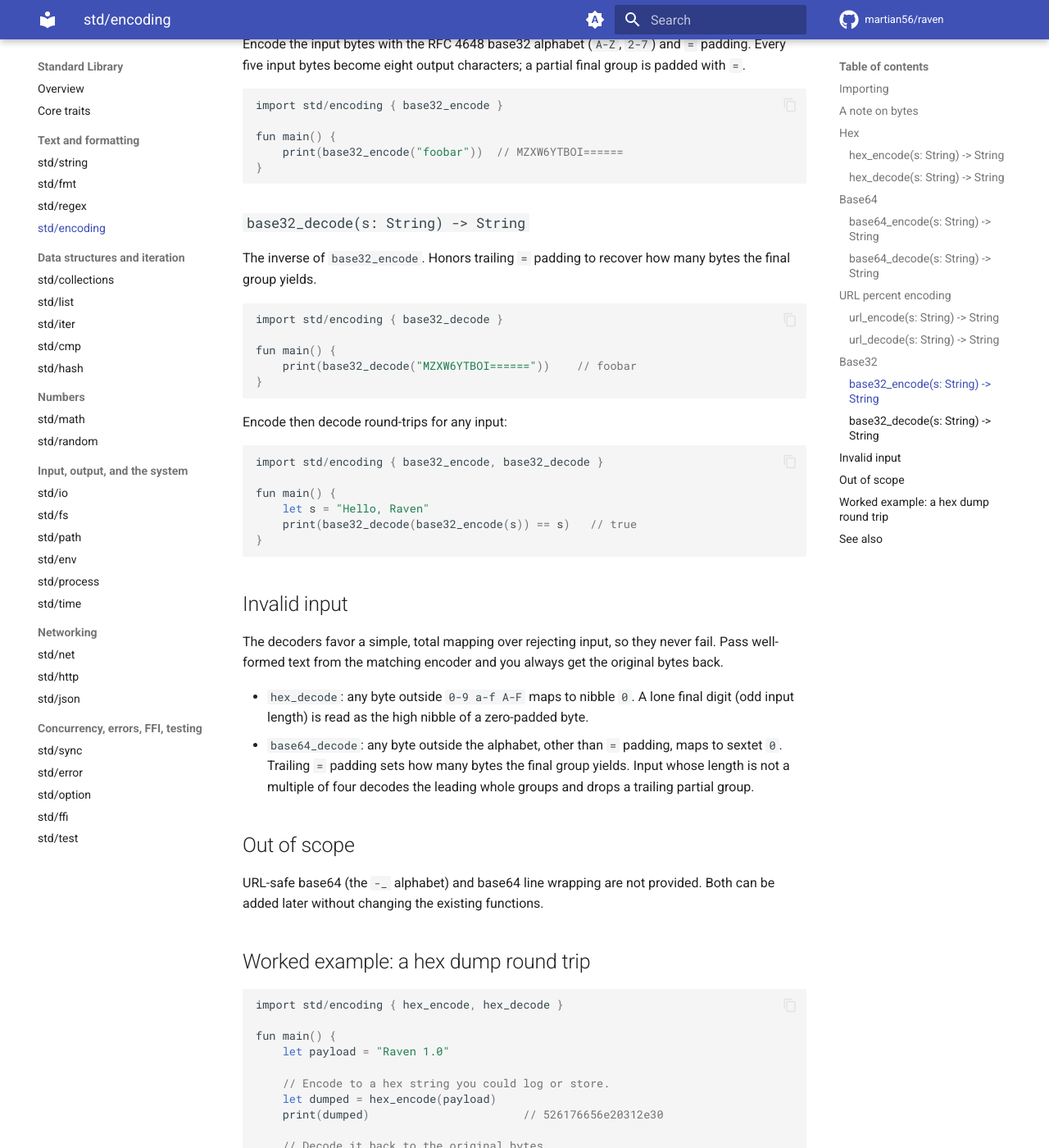
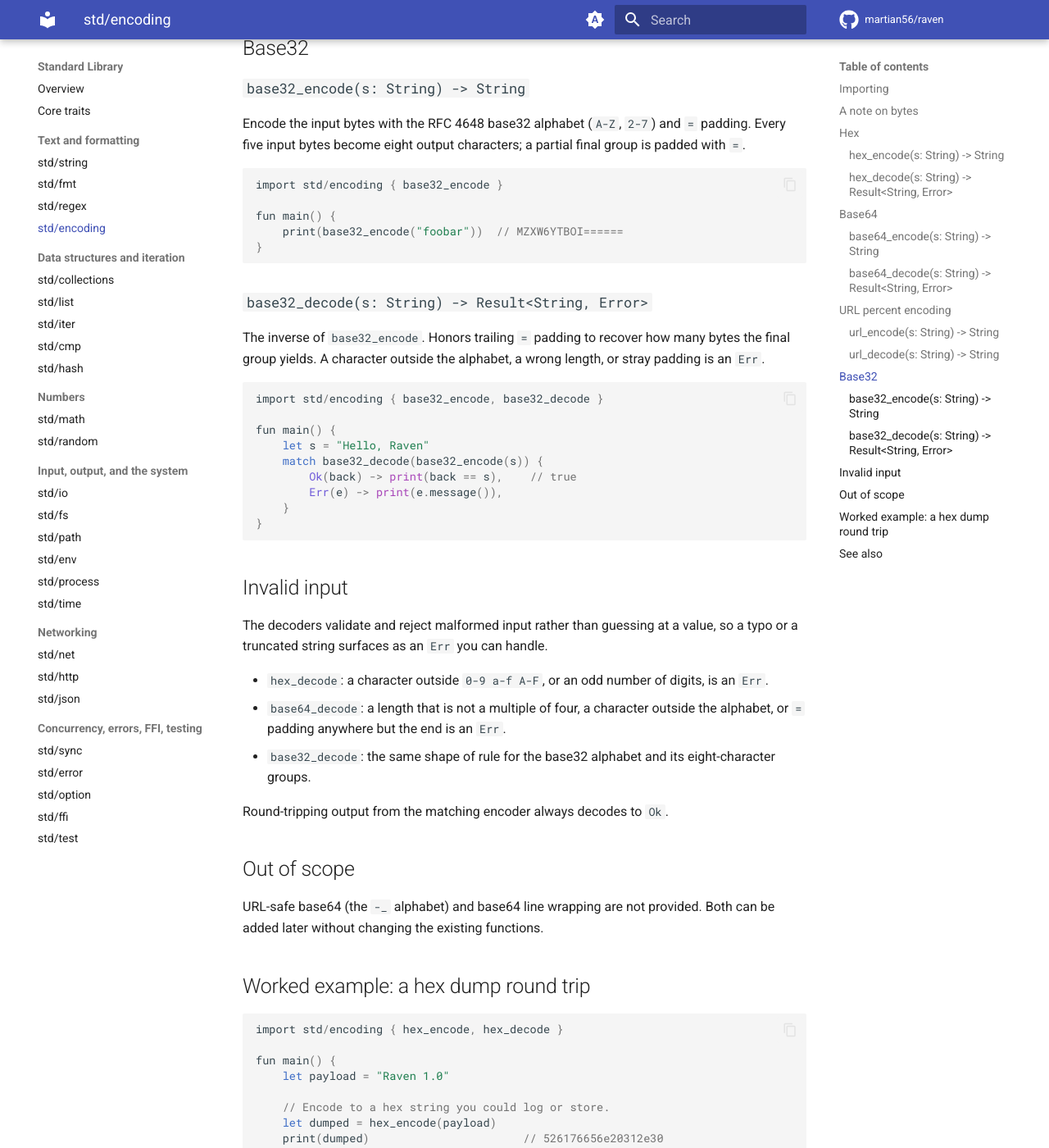
Before and after one commit to martian56/raven, an MkDocs documentation site: the page built from docs/v2/guide/stdlib/encoding.md, in a window 1280 px wide and 1400 px high, scrolled down 3545 px. Shown: the whole window at 82% size. Built offline with MkDocs 1.6.1 and Material for MkDocs 9.7.7, drawn with Linux system fonts in a browser that asks for light colours; comment, search, counter and statistics services are not loaded; some of the changed text lies outside the part shown.

Commit message:
docs: std/encoding guide reflects Result-returning decoders
hex_decode, base64_decode, and base32_decode return Result<String, Error>
and reject malformed input, but the guide still said they return String and
map unexpected bytes to zero. Update the byte-model note, the decoder
signatures, the Invalid input section, and every decode example to handle
the Result.

Fixes #677

````diff
--- a/Cargo.toml
+++ b/Cargo.toml
@@ -2,7 +2,7 @@
 members = [".", "raven-runtime"]
 
 [workspace.package]
-version = "2.18.139"
+version = "2.18.142"
 edition = "2021"
 authors = ["martian56"]
 license = "MIT"
--- a/docs/v2/guide/stdlib/encoding.md
+++ b/docs/v2/guide/stdlib/encoding.md
@@ -1,16 +1,15 @@
 # std/encoding
 
-Hex and standard base64 over the bytes of a `String`. These are free
-functions that turn a `String`'s raw bytes into encoded text and decode the
-inverse.
+Hex, base64, base32, and URL percent encoding over the bytes of a `String`.
+These are free functions that turn a `String`'s raw bytes into encoded text
+and decode the inverse.
 
 ```rust
-import std/encoding { hex_encode, base64_encode, base64_decode }
+import std/encoding { hex_encode, base64_encode }
 
 fun main() {
     print(hex_encode("abc"))        // 616263
     print(base64_encode("abc"))     // YWJj
-    print(base64_decode("YWJj"))    // abc
 }
 ```
 
@@ -31,10 +30,14 @@ import), these are plain functions you call as `hex_encode(s)`, not methods on
 
 A Raven `String` is a byte buffer. Every function here reads byte values
 `0..255` straight out of the input, so they work on arbitrary binary data
-carried in a `String`, not only valid UTF-8 text. A decoder likewise returns
-the decoded bytes as a `String`. None of these functions return a `Result`:
-they each return a `String`, and the decoders map anything unexpected to a
-defined value rather than failing (see [Invalid input](#invalid-input)).
+carried in a `String`, not only valid UTF-8 text.
+
+The encoders and `url_decode` always succeed and return a `String`. The
+`hex_decode`, `base64_decode`, and `base32_decode` decoders validate their
+input and return `Result<String, Error>`: well-formed text from the matching
+encoder decodes to `Ok(bytes)`, and malformed text (a bad character, a wrong
+length, or stray padding) returns an `Err` rather than silently dropping or
+zeroing data.
 
 ## Hex
 
@@ -52,17 +55,20 @@ fun main() {
 }
 ```
 
-### `hex_decode(s: String) -> String`
+### `hex_decode(s: String) -> Result<String, Error>`
 
 The inverse of `hex_encode`. Reads the input two digits at a time, accepting
-lowercase, uppercase, or mixed hex (`0-9`, `a-f`, `A-F`).
+lowercase, uppercase, or mixed hex (`0-9`, `a-f`, `A-F`). A non-hex character
+or an odd number of digits is an `Err`.
 
 ```rust
 import std/encoding { hex_decode }
 
 fun main() {
-    print(hex_decode("616263"))     // abc
-    print(hex_decode("4D61"))       // Ma  (uppercase digits)
+    match hex_decode("616263") {
+        Ok(bytes) -> print(bytes),       // abc
+        Err(e) -> print(e.message()),
+    }
 }
 ```
 
@@ -73,7 +79,10 @@ import std/encoding { hex_encode, hex_decode }
 
 fun main() {
     let s = "raven"
-    print(hex_decode(hex_encode(s)) == s)   // true
+    match hex_decode(hex_encode(s)) {
+        Ok(back) -> print(back == s),    // true
+        Err(e) -> print(e.message()),
+    }
 }
 ```
 
@@ -90,24 +99,25 @@ import std/encoding { base64_encode }
 
 fun main() {
     print(base64_encode("abc"))     // YWJj
-    print(base64_encode("Man"))     // TWFu
     print(base64_encode("Ma"))      // TWE=   (one byte of padding)
     print(base64_encode("M"))       // TQ==   (two bytes of padding)
 }
 ```
 
-### `base64_decode(s: String) -> String`
+### `base64_decode(s: String) -> Result<String, Error>`
 
 The inverse of `base64_encode`. Honors trailing `=` padding to recover how
-many bytes the final group yields.
+many bytes the final group yields. A length that is not a multiple of four, a
+character outside the alphabet, or misplaced padding is an `Err`.
 
 ```rust
 import std/encoding { base64_decode }
 
 fun main() {
-    print(base64_decode("YWJj"))    // abc
-    print(base64_decode("TWE="))    // Ma
-    print(base64_decode("TQ=="))    // M
+    match base64_decode("YWJj") {
+        Ok(bytes) -> print(bytes),       // abc
+        Err(e) -> print(e.message()),
+    }
 }
 ```
 
@@ -118,7 +128,10 @@ import std/encoding { base64_encode, base64_decode }
 
 fun main() {
     let s = "Hello, Raven"
-    print(base64_decode(base64_encode(s)) == s)   // true
+    match base64_decode(base64_encode(s)) {
+        Ok(back) -> print(back == s),    // true
+        Err(e) -> print(e.message()),
+    }
 }
 ```
 
@@ -142,22 +155,13 @@ fun main() {
 ### `url_decode(s: String) -> String`
 
 The inverse of `url_encode`. Reads each `%XX` escape back into its byte and
-leaves other characters untouched.
-
-```rust
-import std/encoding { url_decode }
-
-fun main() {
-    print(url_decode("a%20b%2Fc"))  // a b/c
-}
-```
-
-Encode then decode round-trips for any input:
+leaves other characters untouched. It always returns a `String`.
 
 ```rust
 import std/encoding { url_encode, url_decode }
 
 fun main() {
+    print(url_decode("a%20b%2Fc"))          // a b/c
     let s = "name=John Doe&id=7"
     print(url_decode(url_encode(s)) == s)   // true
 }
@@ -179,43 +183,37 @@ fun main() {
 }
 ```
 
-### `base32_decode(s: String) -> String`
+### `base32_decode(s: String) -> Result<String, Error>`
 
 The inverse of `base32_encode`. Honors trailing `=` padding to recover how
-many bytes the final group yields.
-
-```rust
-import std/encoding { base32_decode }
-
-fun main() {
-    print(base32_decode("MZXW6YTBOI======"))    // foobar
-}
-```
-
-Encode then decode round-trips for any input:
+many bytes the final group yields. A character outside the alphabet, a wrong
+length, or stray padding is an `Err`.
 
 ```rust
 import std/encoding { base32_encode, base32_decode }
 
 fun main() {
     let s = "Hello, Raven"
-    print(base32_decode(base32_encode(s)) == s)   // true
+    match base32_decode(base32_encode(s)) {
+        Ok(back) -> print(back == s),    // true
+        Err(e) -> print(e.message()),
+    }
 }
 ```
 
 ## Invalid input
 
-The decoders favor a simple, total mapping over rejecting input, so they
-never fail. Pass well-formed text from the matching encoder and you always
-get the original bytes back.
+The decoders validate and reject malformed input rather than guessing at a
+value, so a typo or a truncated string surfaces as an `Err` you can handle.
 
-- `hex_decode`: any byte outside `0-9 a-f A-F` maps to nibble `0`. A lone
-  final digit (odd input length) is read as the high nibble of a zero-padded
-  byte.
-- `base64_decode`: any byte outside the alphabet, other than `=` padding,
-  maps to sextet `0`. Trailing `=` padding sets how many bytes the final
-  group yields. Input whose length is not a multiple of four decodes the
-  leading whole groups and drops a trailing partial group.
+- `hex_decode`: a character outside `0-9 a-f A-F`, or an odd number of digits,
+  is an `Err`.
+- `base64_decode`: a length that is not a multiple of four, a character
+  outside the alphabet, or `=` padding anywhere but the end is an `Err`.
+- `base32_decode`: the same shape of rule for the base32 alphabet and its
+  eight-character groups.
+
+Round-tripping output from the matching encoder always decodes to `Ok`.
 
 ## Out of scope
 
@@ -235,9 +233,13 @@ fun main() {
     print(dumped)                       // 526176656e20312e30
 
     // Decode it back to the original bytes.
-    let restored = hex_decode(dumped)
-    print(restored)                     // Raven 1.0
-    print(restored == payload)          // true
+    match hex_decode(dumped) {
+        Ok(restored) -> {
+            print(restored)             // Raven 1.0
+            print(restored == payload)  // true
+        },
+        Err(e) -> print(e.message()),
+    }
 }
 ```
 
````
Also changed, not shown: CHANGELOG.md (+6 -0 lines), 1 other file.
